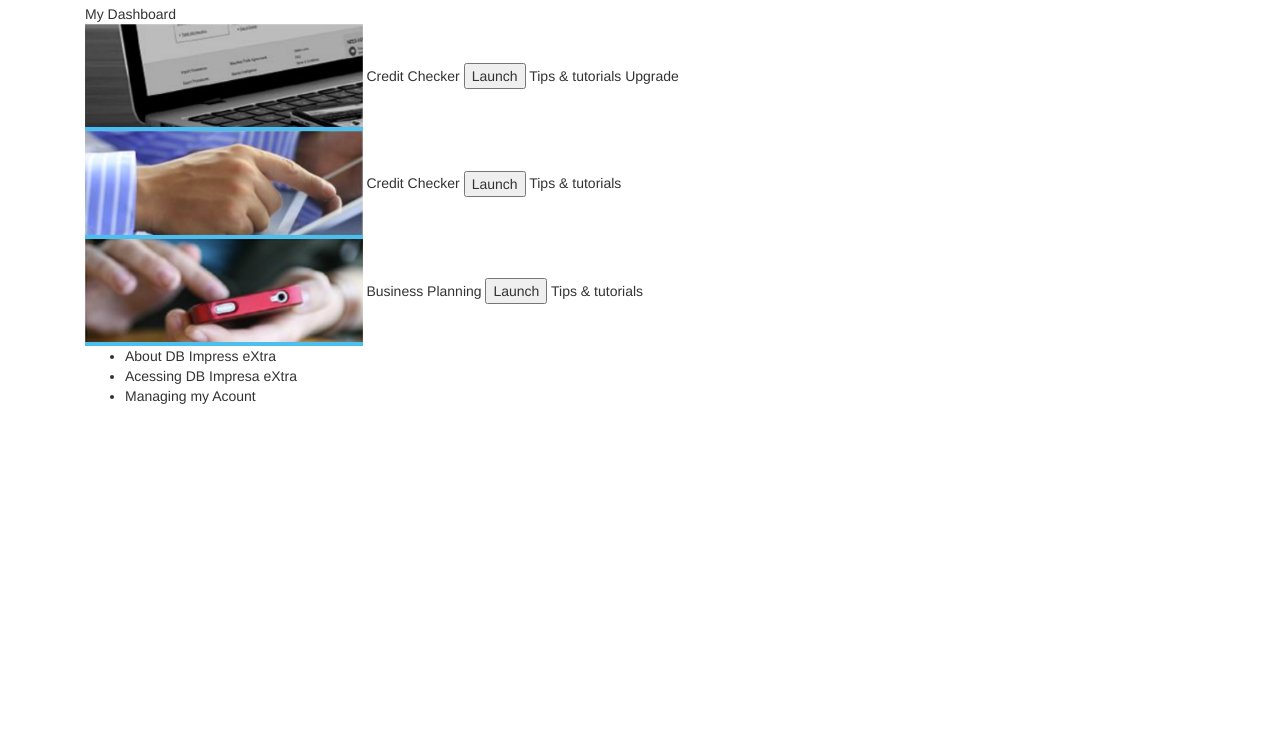
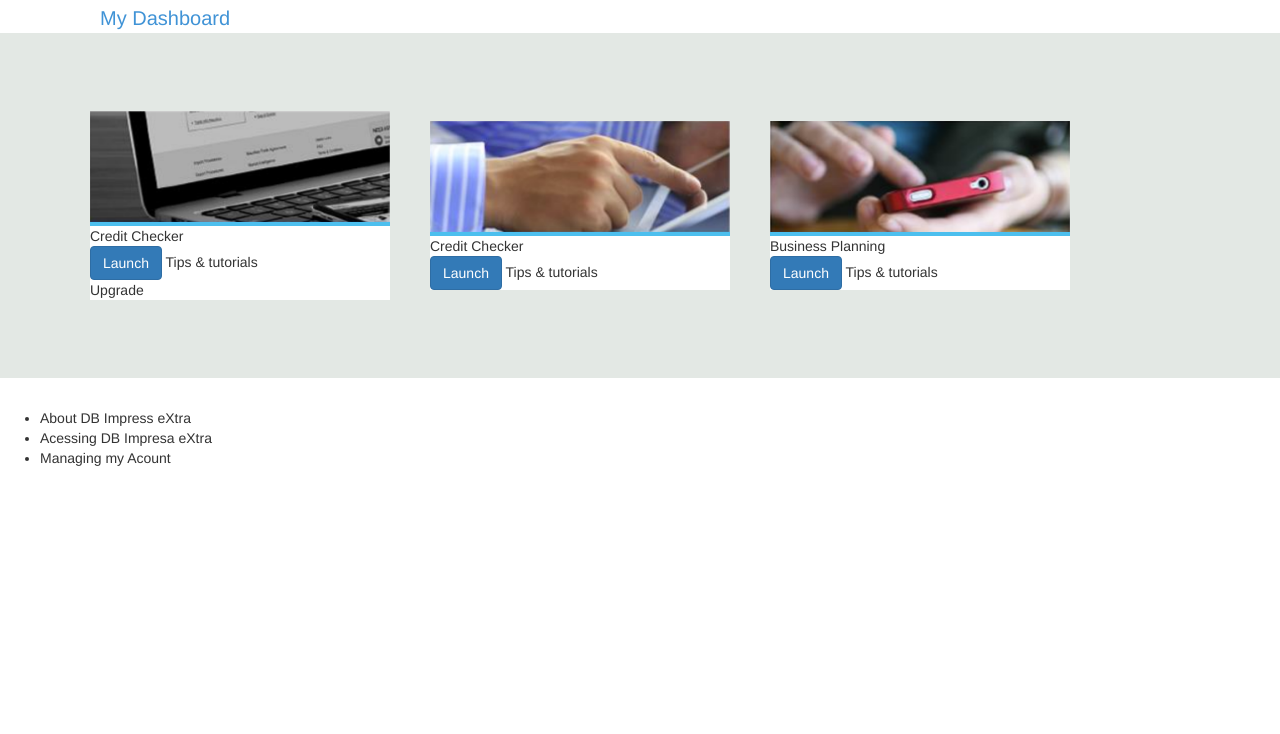
Before and after one commit to ashcode09/dashboard, a plain HTML site: page index.html in a window 1280 px wide. Shown: the part 66-800 px from the top of the page. Drawn offline with nearby package versions, Linux system fonts and the light colour scheme.

Commit message:
styled the launch boxes

```diff
--- a/index.html
+++ b/index.html
@@ -26,40 +26,54 @@
             </div>
           </div>
         </nav>
-
-
-
-
-
-
-
-
-
-
-
-
-
-
-        <span class="title">My Dashboard</span>
+        <div class="title">My Dashboard</div>
+      </div>
+    </div>
+    <div class="jumbotron">
+      <div class="container">
+        <table>
+          <tr>
+            <td>
+              <div class="launchers">
+                <img class="sample-image" src="public/images/creditChecker1.png">
                 <div>
+                  Credit Checker
+                </div>
                 <div>
-            <img class="sample-image" src="public/images/creditChecker1.png">
-            Credit Checker
-            <button>Launch</button>
+                  <button class="btn btn-primary">Launch</button>
                   Tips &amp; tutorials
+                </div>
                 Upgrade
               </div>
+            </td>
+            <td></td>
+            <td>
+              <div class="launchers">
+                <img class="sample-image" src="public/images/creditChecker2.png">
                 <div>
-            <img class="sample-image" src="public/images/creditChecker2.png">
                   Credit Checker
-            <button>Launch</button>
+                </div>
+                <div>
+                  <button class="btn btn-primary">Launch</button>
                   Tips &amp; tutorials
                 </div>
+              </div>
+            </td>
+            <td></td>
+            <td>
+              <div class="launchers">
+                <img class="sample-image" src="public/images/businessPlanning1.png">
                 <div>
-            <img class="sample-image" src="public/images/businessPlanning1.png">
                   Business Planning
-            <button>Launch</button>
+                </div>
+                <div>
+                  <button class="btn btn-primary">Launch</button>
                   Tips &amp; tutorials
+                </div>
+              </div>
+            </td>
+          </tr>
+        </table>
       </div>
     </div>
     <div>
@@ -73,8 +87,6 @@
       <div id="right-display">
       </div>
     </div>
-      </div>
-    </div>
 
   </body>
 
--- a/public/css/dashboardStyle.css
+++ b/public/css/dashboardStyle.css
@@ -8,10 +8,38 @@ body {
 }
 
 .sample-image {
-  width: 25%;
+  width: 100%;
   border-bottom: 4px solid #4cbfee;
 }
 
 .navbar-default .navbar-nav>li.active-nav>a {
-  color: #3c91b6;
+  color: #4093D6;
 }
+
+.title {
+  color: #4093D6;
+  font-size: 20px;
+  padding-left: 15px;
+}
+
+.launchers {
+  background-color: white;
+  width: 300px;
+}
+
+.jumbotron {
+  background-color: #E3E8E4;
+}
+
+table {
+  border-collapse: separate;
+  border-spacing: 20px;
+}
+
+td {
+  padding: 10px 0;
+}
+
+td img{
+  vertical-align: top;
+}
```
Lines whose indentation alone changed are shown as unchanged.
